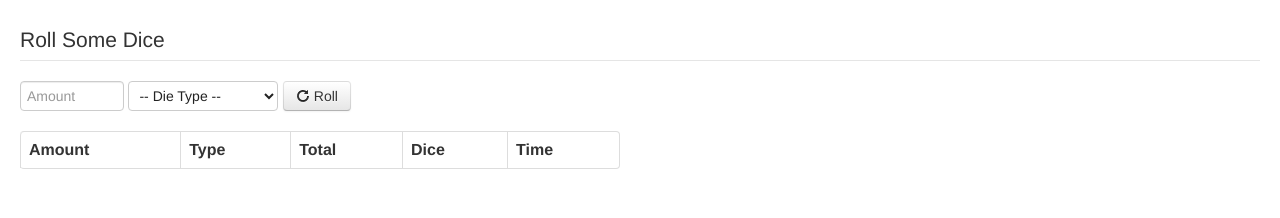
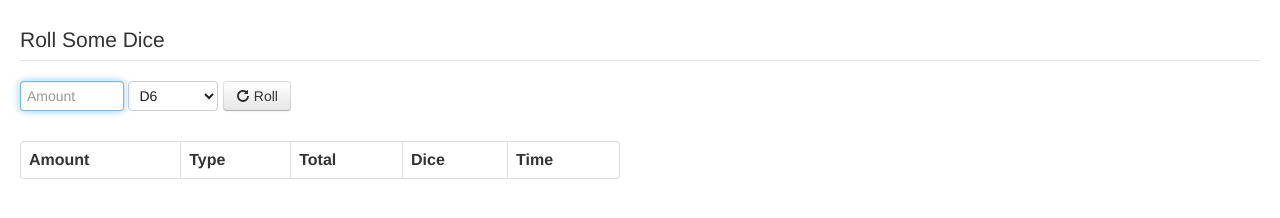
Before and after one commit to kainage/dice_roller, a plain HTML site: page index.html in a window 1280 px wide. Drawn offline with nearby package versions, Linux system fonts and the light colour scheme.

Commit message:
added amount field validation as a directive with simple html test

```diff
--- a/css/main.css
+++ b/css/main.css
@@ -16,18 +16,6 @@ input,
 select,
 textarea {
     color: #222;
-}
-
-body {
-	font-size: 1em;
-	line-height: 1.4;
-}
-.table {
-	width: 600px;
-	margin: 20px 0;
-}
-.die {
-	padding: 0 2px;
 }
 
 /*
@@ -101,16 +89,30 @@ textarea {
    ========================================================================== */
 
 body {
+	font-size: 1em;
+	line-height: 1.4;
 	padding: 20px;
 }
-
-
-
-
-
-
-
-
+.table {
+	width: 600px;
+	margin: 30px 0;
+}
+.die {
+	padding: 0 2px;
+}
+.hide {
+	display: none;
+}
+.amount {
+	position: relative;
+}
+.error {
+	position: absolute;
+	top: 30px;
+	font-size: 12px;
+	color: firebrick;
+	white-space: nowrap;
+}
 
 
 
--- a/index.html
+++ b/index.html
@@ -29,11 +29,9 @@
 				<div class='form-inline'>
 					<legend>Roll Some Dice</legend>
 
-					<input type='number' class='input-small' ng-model='amount_of_dice' placeholder="Amount" />
+					<amountfield></amountfield>
 
-					<select class='input-medium' ng-model="selected_die" ng-options="d.label for d in dice.types">
-						<option value="">-- Die Type --</option>
-					</select>
+					<select class='input-small' ng-model="selected_die" ng-options="d.label for d in dice.types" ng-init="selected_die=dice.types[2]"></select>
 
 					<div mouseup="rollDice({{selected_die.sides|ensureNumerical|ensureInList}}, {{amount_of_dice|ensureNumerical}})" class='btn'><i class='icon-repeat'></i> Roll</div>
 				</div>
@@ -79,6 +77,12 @@
 		<script src="js/filters.js"></script>
 		<script src="js/dieRoll.js"></script>
 
+		<script>
+			$(document).ready(function() {
+				$('#amount').focus();
+			})
+		</script>
+
 		<!-- Google Analytics: change UA-XXXXX-X to be your site's ID. -->
 		<script>
 			var _gaq = [['_setAccount', 'UA-XXXXX-X'], ['_trackPageview']]; ( function(d, t) {
--- a/js/directives.js
+++ b/js/directives.js
@@ -5,3 +5,31 @@ app.directive("mouseup", function () {
 		})
 	}
 })
+
+app.directive("amountfield", function() {
+	var errorMessage = angular.element("<div class='error hide'>Amount must be a number</div>")
+
+	this.link = function(scope) {
+		scope.$watch("amount_of_dice", function(value) {
+			var stringified = String(value);
+			console.log(stringified);
+
+			if(stringified.match(/^\d+$/) || stringified === 'undefined' || stringified === '') {
+				errorMessage.addClass('hide');
+			} else {
+				errorMessage.removeClass('hide');
+			}
+		})
+	}
+
+	return {
+		restrict: 'E',
+		replace: true,
+		template: "<span class='amount'><input id='amount' type='text' class='input-small' ng-model='amount_of_dice' placeholder='Amount' /></span>",
+		compile: function(tElem) {
+			tElem.append(errorMessage);
+
+			return link;
+		}
+	}
+})
```
Also changed, not shown: spec/directivesSpec.js (+16 -0 lines).
